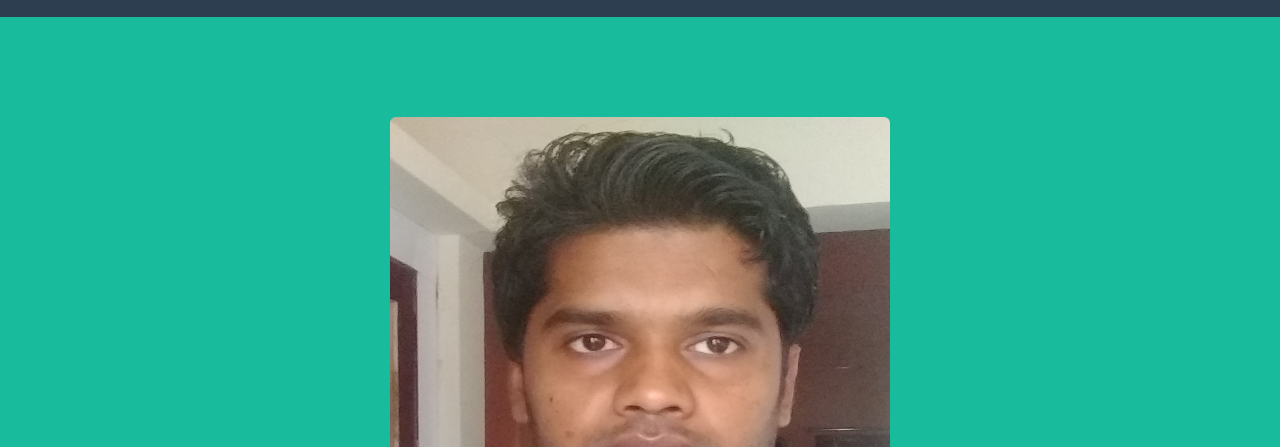
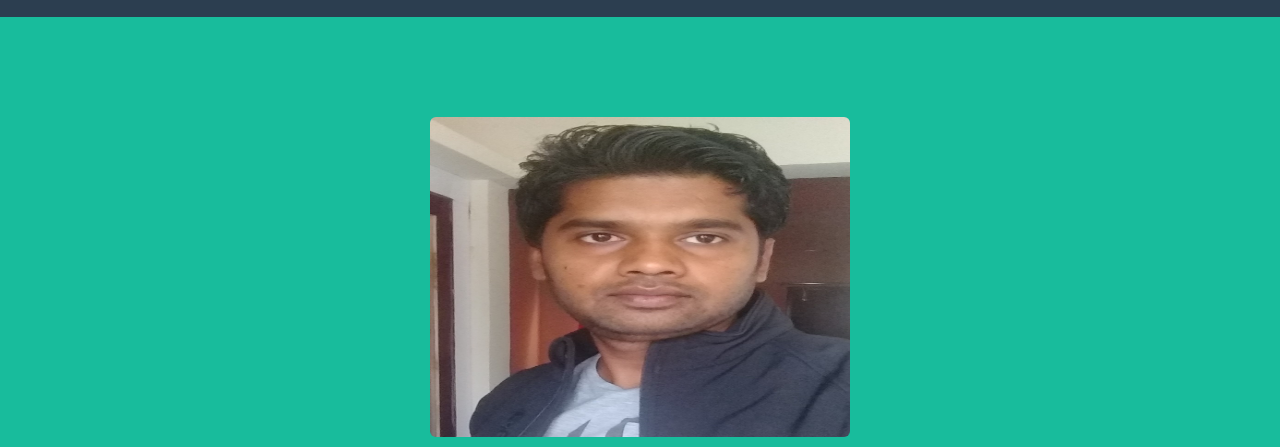
Before and after one commit to swapanshaw/swapanshaw.github.io, a website: page index.html in a window 1280 px wide. Shown: the part 83-530 px from the top of the page. Drawn offline with nearby package versions, Linux system fonts and the light colour scheme.

Commit message:
Update index.html
changes the height and width of profile pic

```diff
--- a/index.html
+++ b/index.html
@@ -72,7 +72,7 @@
         <div class="container" id="maincontent" tabindex="-1">
             <div class="row">
                 <div class="col-lg-12">
-                    <img class="img-rounded" src="img/profile1.jpg" alt="Swapan Shaw" width="500" height="600">
+                    <img class="img-rounded" src="img/profile1.jpg" alt="Swapan Shaw" width="420" height="320">
                     <div class="intro-text">
                         <h1 class="name">I'am Swapan Shaw</h1>
                         <hr class="star-light">
```
